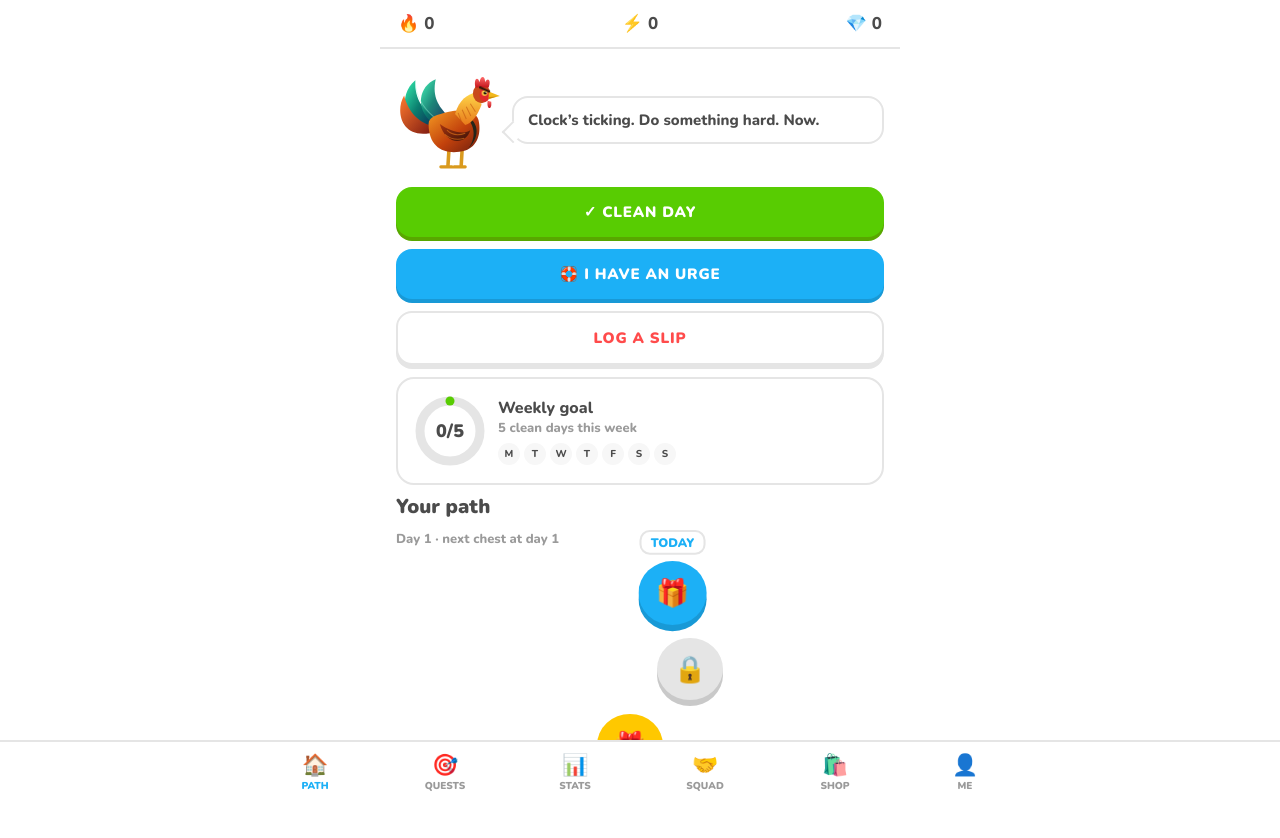
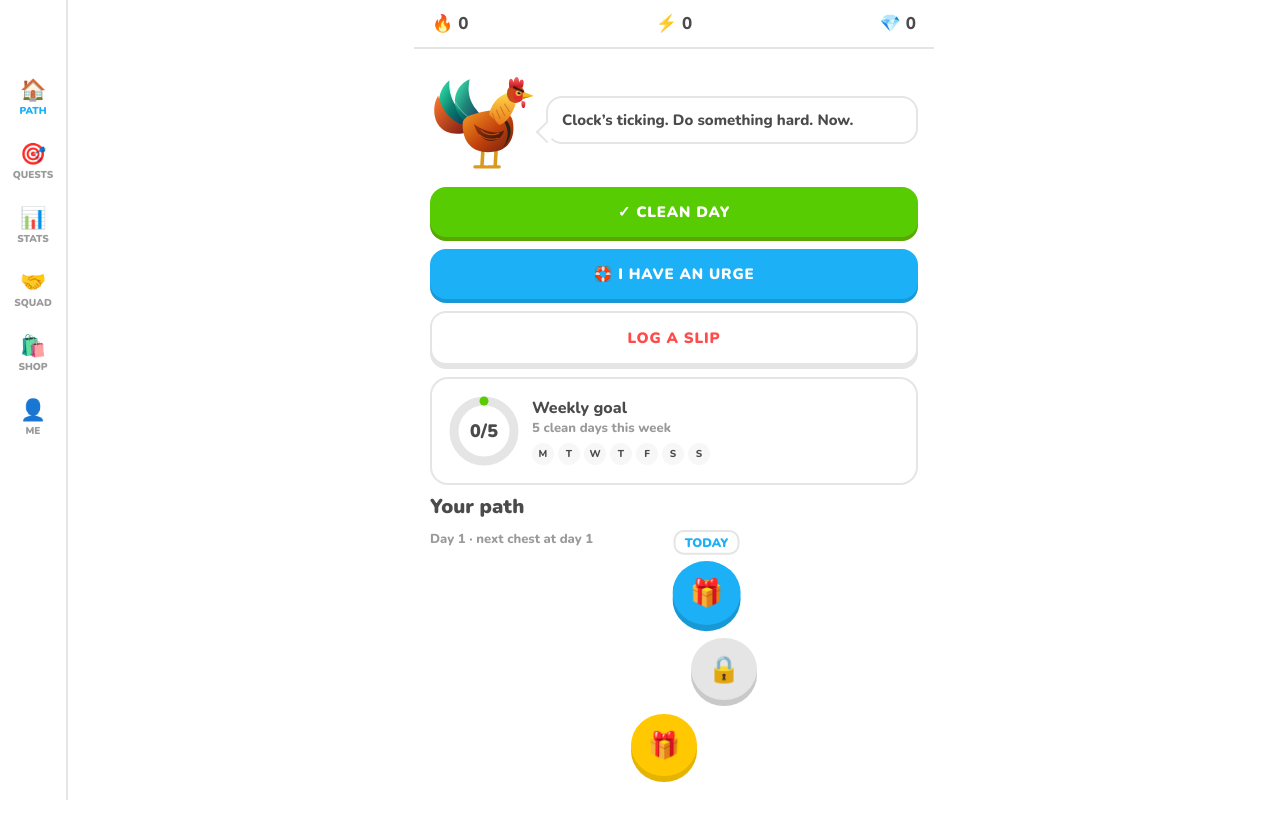
Before and after one commit to aaron9346/discipline, a plain HTML site: page index.html in a window 1280 px wide. Drawn offline with nearby package versions, Linux system fonts and the light colour scheme.

Commit message:
Add files via upload

```diff
--- a/index.html
+++ b/index.html
@@ -72,6 +72,10 @@ nav button span{font-size:21px}nav button{font-size:10px}
 .ach div span{font-size:calc(24px + var(--p,1)*1.6px)}.ach .on span{filter:drop-shadow(0 0 calc(var(--p,1)*1.2px) #ff9600)}
 .lb{display:flex;align-items:center;gap:8px;margin:7px 0}.lb .bar{flex:1}
 .code{font-size:22px;letter-spacing:3px;font-weight:900;color:var(--b)}
+body{padding-left:68px;padding-bottom:24px}
+nav{top:0;bottom:0;right:auto;width:68px;flex-direction:column;justify-content:flex-start;border-top:0;border-right:2px solid var(--line);padding:calc(64px + env(safe-area-inset-top,0px)) 0 0;overflow-y:auto}
+nav button{max-width:none;flex:none;width:100%;padding:12px 0 10px}
+#toast{bottom:24px;left:calc(50% + 34px)}
 </style></head>
 <body><div id="app">
 <header><span>🔥 <b id="hs">0</b></span><span>⚡ <b id="hx">0</b></span><span>💎 <b id="hg">0</b></span></header>
```
